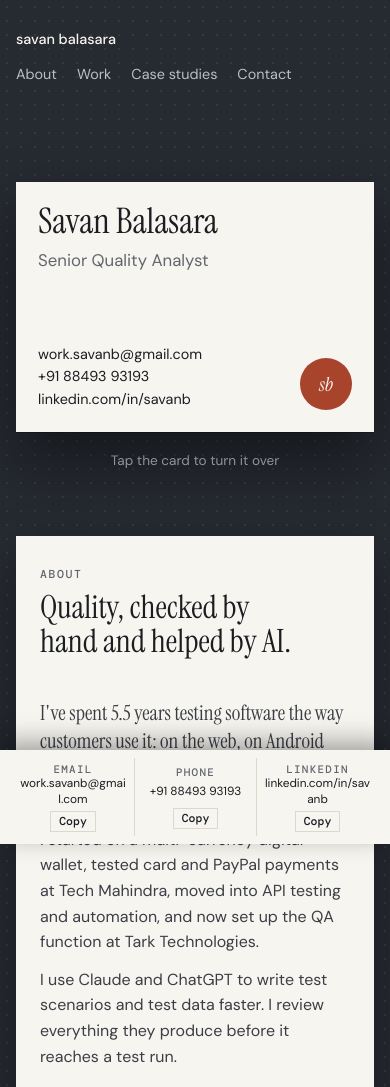
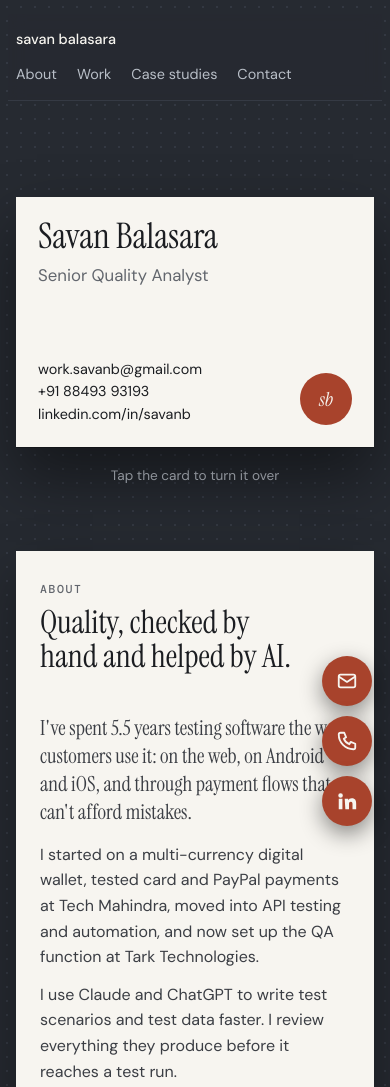
Before and after one commit to savanaistudio/savanaistudio.github.io, a plain HTML site: page index.html in a window 390 px wide. Shown: the top 1087 px of the page. Drawn offline with nearby package versions, Linux system fonts and the light colour scheme.

Commit message:
Icon-only floating contact, Send button, sticky header
Co-Authored-By: Claude Opus 5.5 <noreply@anthropic.com>
Claude-Session: https://claude.ai/code/session_01XCCMURtqMEdtb3c41wzozu

```diff
--- a/index.html
+++ b/index.html
@@ -26,13 +26,15 @@ body{background:var(--desk);color:var(--ink);font:16px/1.6 var(--sans);
   padding-left:max(16px,env(safe-area-inset-left,0px));padding-right:max(16px,env(safe-area-inset-right,0px))}
 a{color:inherit}
 :focus-visible{outline:2px solid var(--seal);outline-offset:3px}
-.desk{max-width:980px;margin:0 auto;padding-block:28px 64px;display:grid;gap:56px}
+.desk{max-width:980px;margin:0 auto;padding-block:14px 64px;display:grid;gap:56px}
 .sheet{background:var(--paper);box-shadow:0 1px 0 rgba(0,0,0,.25),0 24px 50px rgba(0,0,0,.35)}
 .eyebrow{font:500 .72rem var(--mono);letter-spacing:.14em;text-transform:uppercase;color:var(--ink-2)}
 h2{font:400 clamp(2rem,4.4vw,2.8rem)/1.05 var(--serif);margin:6px 0 0;text-wrap:balance}
 
-/* top nav on the desk */
-.nav{display:flex;justify-content:space-between;align-items:center;gap:12px;flex-wrap:wrap;color:var(--desk-text);font-size:.9rem}
+/* sticky top nav */
+body::before{content:"";position:fixed;inset:0 0 auto;height:env(safe-area-inset-top,0px);z-index:16;background:var(--desk)}
+section[id]{scroll-margin-top:72px}
+.nav{position:sticky;top:env(safe-area-inset-top,0px);z-index:15;padding-block:14px;margin-inline:-8px;padding-inline:8px;background:rgba(38,42,49,.92);backdrop-filter:blur(8px);-webkit-backdrop-filter:blur(8px);border-bottom:1px solid #353A44;display:flex;justify-content:space-between;align-items:center;gap:12px;flex-wrap:wrap;color:var(--desk-text);font-size:.9rem}
 .nav nav{display:flex;gap:20px;flex-wrap:wrap}
 .nav a{text-decoration:none} .nav a:hover{color:#fff}
 
@@ -112,35 +114,14 @@ footer{color:var(--desk-text);font:500 .78rem var(--mono);display:flex;justify-c
 }
 @media (prefers-reduced-motion:reduce){.flip .inner{transition:none}}
 
-/* floating contact */
-.fab{position:fixed;right:max(20px,calc(env(safe-area-inset-right,0px) + 16px));bottom:max(20px,calc(env(safe-area-inset-bottom,0px) + 16px));z-index:20;display:grid;justify-items:end;gap:12px}
-.fab-btn{display:flex;align-items:center;gap:10px;background:var(--seal);color:var(--paper);border:0;padding:13px 20px 13px 16px;border-radius:999px;font:600 .95rem var(--sans);cursor:pointer;box-shadow:0 10px 28px rgba(0,0,0,.45)}
-.fab-btn svg{width:18px;height:18px}
-.fab-btn:hover{filter:brightness(1.08)}
-.panel{background:var(--paper);color:var(--ink);width:300px;padding:14px 16px;box-shadow:0 20px 50px rgba(0,0,0,.5);display:grid;gap:4px}
-.panel .ph{display:flex;justify-content:space-between;align-items:center;margin-bottom:6px}
-.panel .ph b{font:400 1.2rem var(--serif)}
-.panel .x{background:none;border:0;font-size:1.3rem;line-height:1;cursor:pointer;color:var(--ink-2);padding:4px 8px}
-.pr{display:grid;grid-template-columns:minmax(0,1fr) auto;gap:0 10px;align-items:center;padding:7px 0;border-top:1px solid var(--rule)}
-.pr small{grid-column:1/-1;font:500 .68rem var(--mono);letter-spacing:.12em;text-transform:uppercase;color:var(--ink-2)}
-.pr a{font-size:.92rem;text-decoration:none;word-break:break-all}
-.pr a:hover{color:var(--seal)}
-.pr .cp{font:500 .72rem var(--mono);background:transparent;border:1px solid var(--rule);color:var(--ink);padding:4px 9px;cursor:pointer}
-.pr .cp:hover{border-color:var(--seal);color:var(--seal)}
-@media (prefers-reduced-motion:no-preference){.panel{animation:pop .18s ease-out}@keyframes pop{from{opacity:0;transform:translateY(8px)}}}
+/* floating contact: three icon buttons */
+.fab{position:fixed;right:max(18px,calc(env(safe-area-inset-right,0px) + 14px));bottom:max(18px,calc(env(safe-area-inset-bottom,0px) + 14px));z-index:20;display:grid;gap:10px}
+.ic{width:50px;height:50px;border-radius:50%;display:grid;place-items:center;background:var(--seal);color:var(--paper);box-shadow:0 8px 22px rgba(0,0,0,.45);text-decoration:none}
+.ic svg{width:22px;height:22px}
+.ic:hover{filter:brightness(1.1)}
+@media (prefers-reduced-motion:no-preference){.ic{transition:transform .15s}.ic:hover{transform:translateY(-2px)}}
 .nav .home{text-decoration:none;color:var(--paper);font-weight:500}
-.desk{padding-bottom:120px}
-/* phones: the panel becomes a compact bar pinned to the bottom */
-@media (max-width:760px){
-  .fab{left:0;right:0;bottom:0;justify-items:stretch}
-  .panel{width:auto;grid-template-columns:repeat(3,minmax(0,1fr));gap:0;padding:8px max(12px,env(safe-area-inset-right,0px)) calc(8px + env(safe-area-inset-bottom,0px)) max(12px,env(safe-area-inset-left,0px));box-shadow:0 -8px 24px rgba(0,0,0,.35)}
-  .panel .ph{display:none}
-  .pr{grid-template-columns:1fr;text-align:center;border-top:0;border-left:1px solid var(--rule);padding:4px 6px}
-  .pr:nth-child(2){border-left:0}
-  .pr a{font-size:.74rem;line-height:1.3;word-break:break-all}
-  .pr .cp{margin-top:4px;justify-self:center;padding:2px 8px}
-  .desk{padding-bottom:140px}
-}
+.desk{padding-bottom:90px}
 </style>
 </head>
 <body style="margin:0">
@@ -227,7 +208,7 @@ footer{color:var(--desk-text);font:500 .78rem var(--mono);display:flex;justify-c
   <section class="sheet contact" id="contact">
     <div><span class="eyebrow">Contact</span><h2>Have a release that needs a second pair of eyes?</h2></div>
     <div class="rows">
-      <div class="r"><small>Email</small><span id="em">work.savanb@gmail.com</span><button class="copy" id="copy-email">Copy</button></div>
+      <div class="r"><small>Email</small><span id="em">work.savanb@gmail.com</span><a class="copy" href="mailto:work.savanb@gmail.com" style="text-decoration:none">Send</a></div>
       <div class="r"><small>Phone</small><span>+91 88493 93193</span></div>
       <div class="r"><small>LinkedIn</small><a href="https://www.linkedin.com/in/savanb/" target="_blank" rel="noopener">linkedin.com/in/savanb</a></div>
       <div class="r"><small>Based in</small><span>Ahmedabad, Gujarat · open to remote</span></div>
@@ -237,31 +218,18 @@ footer{color:var(--desk-text);font:500 .78rem var(--mono);display:flex;justify-c
   <footer><span>© 2026 Savan Balasara</span><span>MCA · BCA · English, Hindi, Gujarati</span></footer>
 </div>
 
-<div class="fab">
-  <aside class="panel" id="contact-panel" aria-label="Contact Savan">
-    <div class="ph"><b>Contact</b></div>
-    <div class="pr"><small>Email</small><a href="mailto:work.savanb@gmail.com">work.savanb@gmail.com</a><button class="cp" data-t="work.savanb@gmail.com">Copy</button></div>
-    <div class="pr"><small>Phone</small><a href="tel:+918849393193">+91 88493 93193</a><button class="cp" data-t="+91 88493 93193">Copy</button></div>
-    <div class="pr"><small>LinkedIn</small><a href="https://www.linkedin.com/in/savanb/" target="_blank" rel="noopener">linkedin.com/in/savanb</a><button class="cp" data-t="https://www.linkedin.com/in/savanb/">Copy</button></div>
-  </aside>
-</div>
+<nav class="fab" aria-label="Contact shortcuts">
+  <a class="ic" href="mailto:work.savanb@gmail.com" aria-label="Email Savan" title="Email"><svg viewBox="0 0 24 24" fill="none" stroke="currentColor" stroke-width="2" stroke-linejoin="round"><rect x="3" y="5" width="18" height="14" rx="2"/><path d="m3 7 9 6 9-6"/></svg></a>
+  <a class="ic" href="tel:+918849393193" aria-label="Call Savan" title="Call"><svg viewBox="0 0 24 24" fill="none" stroke="currentColor" stroke-width="2" stroke-linejoin="round"><path d="M5 3h4l2 5-2.5 1.5a11 11 0 0 0 6 6L16 13l5 2v4a2 2 0 0 1-2 2A16 16 0 0 1 3 5a2 2 0 0 1 2-2z"/></svg></a>
+  <a class="ic" href="https://www.linkedin.com/in/savanb/" target="_blank" rel="noopener" aria-label="Savan on LinkedIn" title="LinkedIn"><svg viewBox="0 0 24 24" fill="currentColor"><path d="M4.98 3.5a2.5 2.5 0 1 1 0 5 2.5 2.5 0 0 1 0-5zM3 9.5h4V21H3zM9.5 9.5h3.8v1.6h.1c.5-1 1.8-2 3.8-2 4 0 4.8 2.6 4.8 6V21h-4v-5.2c0-1.3 0-2.9-1.8-2.9s-2 1.4-2 2.8V21h-4z"/></svg></a>
+</nav>
 
 <script>
 const card=document.getElementById('card');
 const turn=()=>card.setAttribute('aria-pressed',card.getAttribute('aria-pressed')!=='true');
 card.addEventListener('click',turn);
 card.addEventListener('keydown',e=>{if(e.key==='Enter'||e.key===' '){e.preventDefault();turn()}});
-const btn=document.getElementById('copy-email');
-btn.addEventListener('click',()=>{
-  const done=t=>{btn.textContent=t;setTimeout(()=>btn.textContent='Copy',1500)};
-  const sel=()=>{const r=document.createRange();r.selectNodeContents(document.getElementById('em'));const s=getSelection();s.removeAllRanges();s.addRange(r);done('Selected')};
-  try{navigator.clipboard.writeText('work.savanb@gmail.com').then(()=>done('Copied'),sel)}catch(e){sel()}
-});
 
-document.querySelectorAll('.pr .cp').forEach(b=>b.addEventListener('click',()=>{
-  const t=b.dataset.t,ok=m=>{b.textContent=m;setTimeout(()=>b.textContent='Copy',1500)};
-  try{navigator.clipboard.writeText(t).then(()=>ok('Copied'),()=>ok('Select'))}catch(e){ok('Select')}
-}));
 </script>
 </body>
 </html>
```
